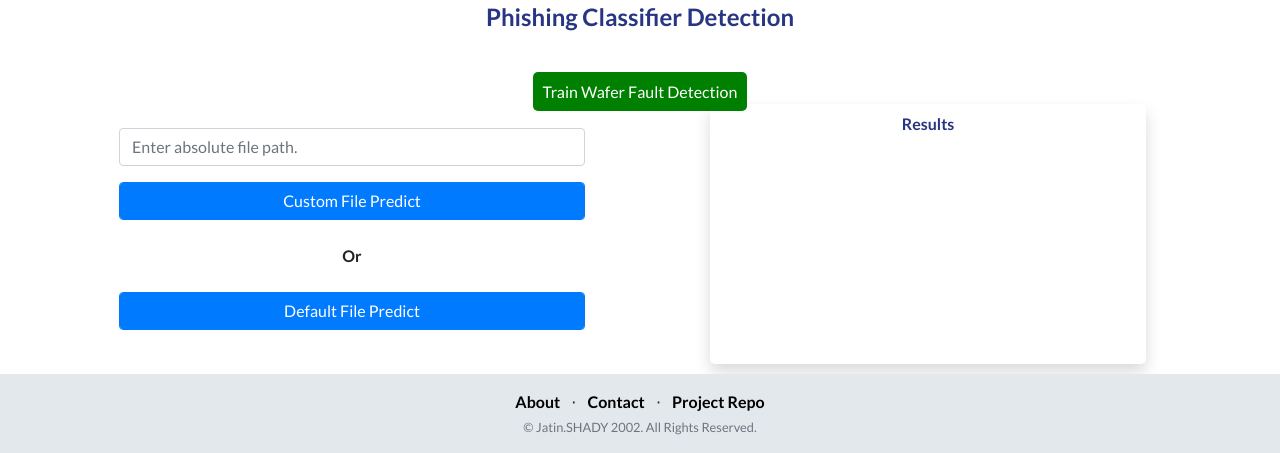
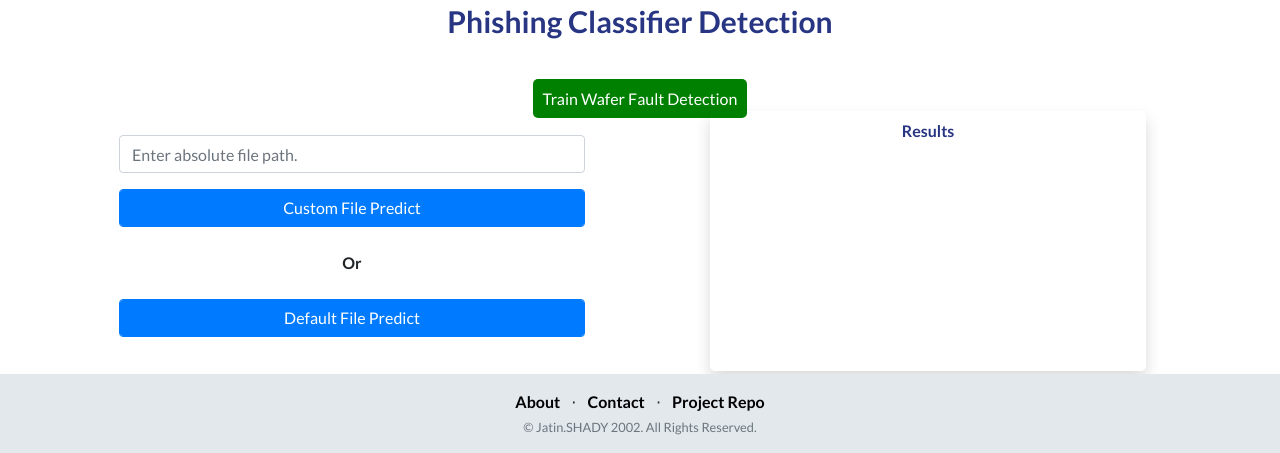
Before and after one commit to jatin-12-2002/phishing-classifier, a Flask app: page / in a window 1280 px wide. Shown: the part 347-800 px from the top of the page. Run offline with Flask 2, Linux system fonts and the light colour scheme; parts of the project's set-up code (start-up, migrations or seed data) failed here and were passed over; some libraries are stand-ins or nearby versions.

Commit message:
Template done

```diff
--- a/templates/index.html
+++ b/templates/index.html
@@ -12,6 +12,7 @@
 		body{font-family:Lato,'Helvetica Neue',Helvetica,Arial,sans-serif;}
 		h1,h2,h3,h4,h5,h6{font-family:Lato,'Helvetica Neue',Helvetica,Arial,sans-serif;font-weight:700;}
 		.title{color:#273582;}
+		.title.highlight {font-size: 30px;}
 		#fetch{cursor:pointer;}
 		#stopfetch{cursor:pointer;}
 		#fetch:hover,#fetch:active,#fetch:focus,#stopfetch:hover,#stopfetch:active,#stopfetch:focus{background-color:#ff7f00;border-color:#ff7f00;}
@@ -121,7 +122,7 @@
 	<!-- Testimonials -->
 	<section class="testimonials text-center">
 		<div class="container-fluid">
-			<h4 class="my-4 title">Phishing Classifier Detection</h4>
+			<h4 class="my-4 title highlight">Phishing Classifier Detection</h4>
 			<br>
 			<a class="my-4 title" href="/train" style="padding:10px;border-radius:5px;background-color:Green;border:none;color:white"> Train Wafer Fault Detection</a>
 			<div class="row">
```
